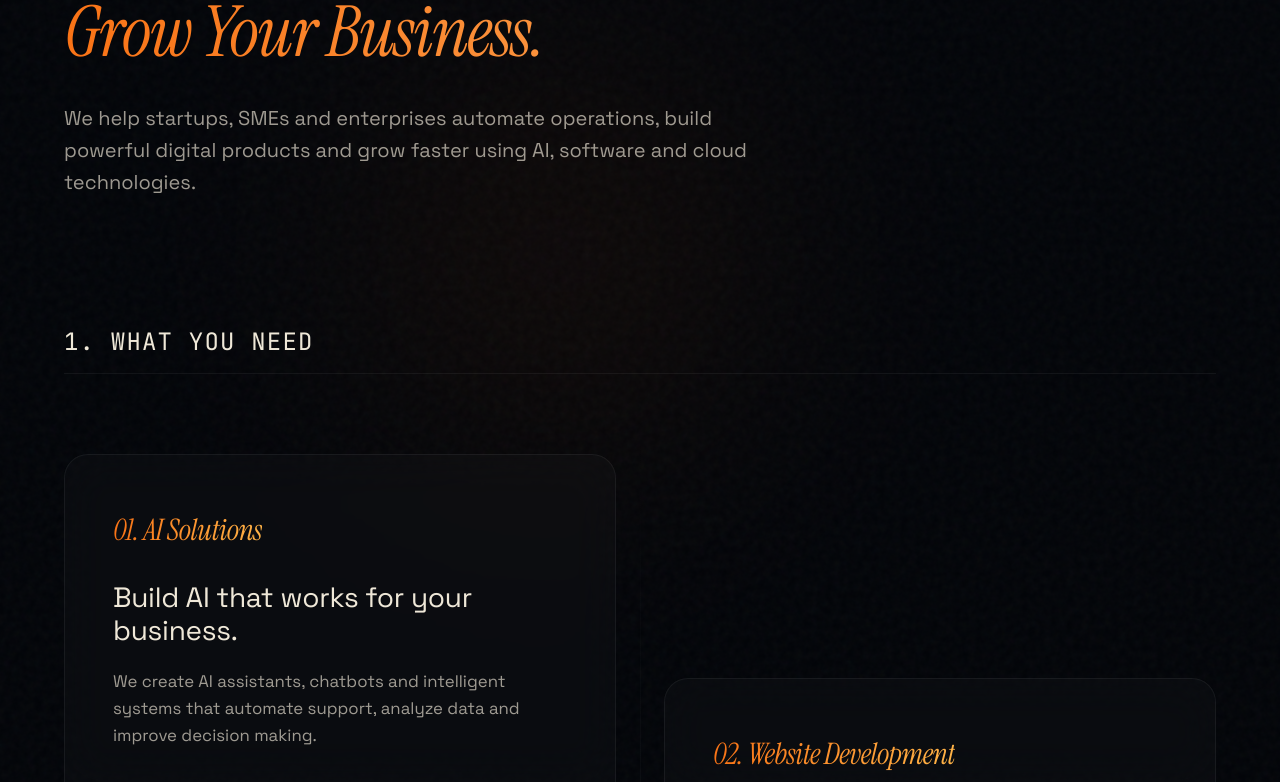
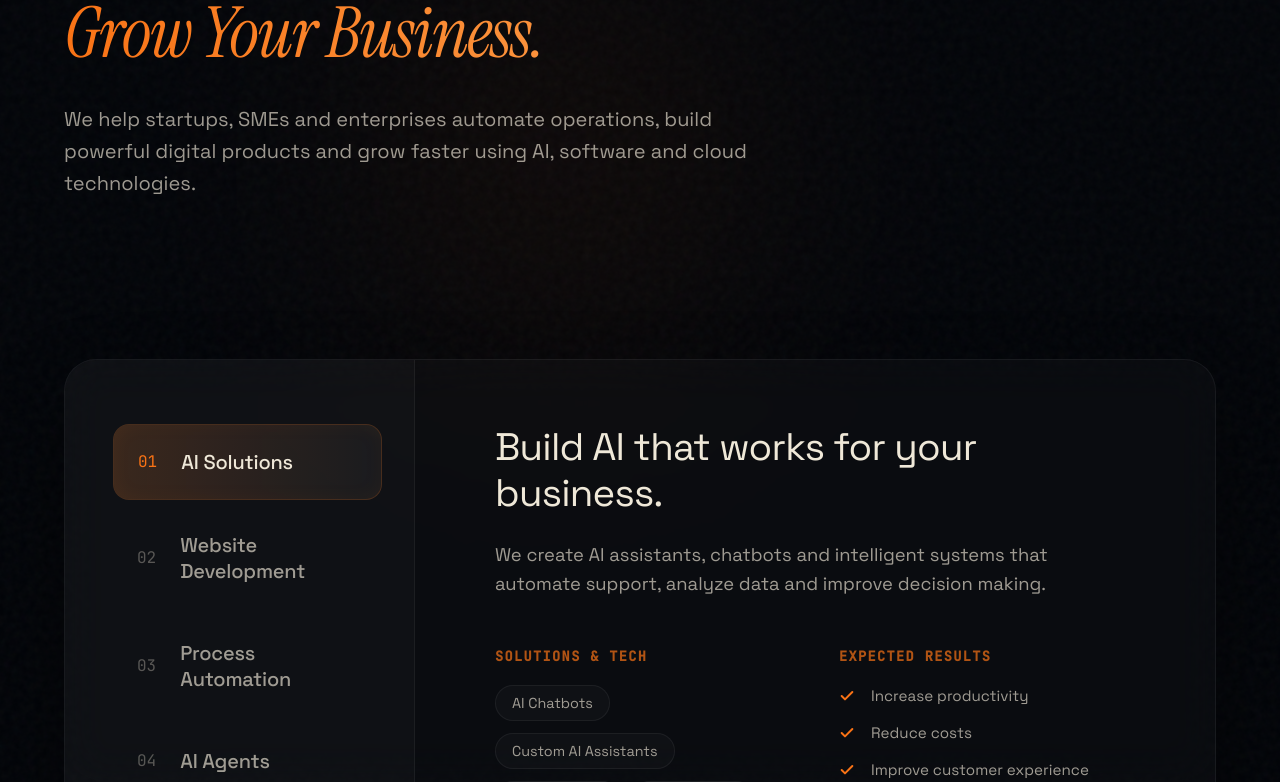
Before and after one commit to KesariX/KesariX-Technology, a React (Vite) app: page / in a window 1280 px wide. Shown: the part 2018-2800 px from the top of the page. Built offline with nearby package versions, Linux system fonts and the light colour scheme.

Commit message:
Enhance hero section typography and redesign capabilities component for mobile and desktop

```diff
--- a/src/components/Capabilities/Capabilities.jsx
+++ b/src/components/Capabilities/Capabilities.jsx
@@ -1,4 +1,4 @@
-import { useRef, useEffect } from 'react'
+import { useRef, useEffect, useState } from 'react'
 import gsap from 'gsap'
 import ScrollTrigger from 'gsap/ScrollTrigger'
 import './CapabilitiesPremium.css'
@@ -121,7 +121,8 @@ const WHY_US = [
 
 export default function Capabilities() {
   const sectionRef = useRef(null)
-  const cardsRef = useRef([])
+  const [activeIndex, setActiveIndex] = useState(0)
+  const contentRef = useRef(null)
 
   useEffect(() => {
     const ctx = gsap.context(() => {
@@ -165,24 +166,14 @@ export default function Capabilities() {
         "-=0.8"
       )
 
-      // Cards Reveal
-      cardsRef.current.forEach((card, index) => {
-        if (!card) return;
-
-        gsap.fromTo(card,
+      // Split Showcase Reveal
+      gsap.fromTo('.cp-split-showcase',
         { opacity: 0, y: 100 },
         {
-            opacity: 1,
-            y: 0,
-            duration: 1.2,
-            ease: 'expo.out',
-            scrollTrigger: {
-              trigger: card,
-              start: 'top 85%',
-            }
+          opacity: 1, y: 0, duration: 1.2, ease: 'expo.out',
+          scrollTrigger: { trigger: '.cp-split-showcase', start: 'top 85%' }
         }
       )
-      })
 
       // Level 2 & 3 Reveals
       gsap.utils.toArray('.cp-fade-up').forEach(el => {
@@ -199,14 +190,18 @@ export default function Capabilities() {
     return () => ctx.revert()
   }, [])
 
-  const handleMouseMove = (e, cardElement) => {
-    if (!cardElement) return;
-    const rect = cardElement.getBoundingClientRect()
-    const x = e.clientX - rect.left
-    const y = e.clientY - rect.top
-    cardElement.style.setProperty('--mouse-x', `${x}px`)
-    cardElement.style.setProperty('--mouse-y', `${y}px`)
+  // Animate content change
+  useEffect(() => {
+    if (contentRef.current) {
+      gsap.fromTo(contentRef.current,
+        { opacity: 0, y: 20 },
+        { opacity: 1, y: 0, duration: 0.5, ease: 'power2.out' }
+      )
     }
+  }, [activeIndex])
+
+  const activeService = SERVICES[activeIndex]
+  const ActiveIcon = activeService.icon
 
   return (
     <section className="capabilities-premium" id="capabilities" ref={sectionRef}>
@@ -236,75 +231,88 @@ export default function Capabilities() {
           </p>
         </div>
 
-        {/* Level 1: What You Need (Service Cards) */}
-        <div className="cp-level">
-          <h3 className="cp-level__title cp-fade-up">1. What You Need</h3>
-          <div className="cp-grid">
-            <div className="cp-grid__line cp-grid__line--v" aria-hidden="true" />
-            {SERVICES.map((s, i) => {
-              const Icon = s.icon;
-              return (
-                <div
-                  className={`cp-card-biz ${i % 2 !== 0 ? 'cp-card-biz--offset' : ''}`}
+        {/* Level 1: What You Need (Interactive Split Layout for Desktop) */}
+        <div className="cp-level cp-desktop-only">
+          <div className="cp-split-showcase">
+            <div className="cp-split-left">
+              {SERVICES.map((s, i) => (
+                <button
                   key={i}
-                  ref={el => cardsRef.current[i] = el}
-                  onMouseMove={(e) => handleMouseMove(e, cardsRef.current[i])}
+                  className={`cp-split-tab ${activeIndex === i ? 'active' : ''}`}
+                  onClick={() => setActiveIndex(i)}
+                  onMouseEnter={() => setActiveIndex(i)}
+                  aria-selected={activeIndex === i}
                 >
-                  <div className="cp-card-biz__glow" aria-hidden="true" />
+                  <span className="cp-tab-num">{s.num}</span>
+                  <span className="cp-tab-label">{s.category}</span>
+                </button>
+              ))}
+            </div>
 
-                  <div className="cp-card-biz__inner">
-                    <div className="cp-card-biz__content">
-                      <div className="cp-card-biz__header">
-                        <div className="cp-card-biz__meta">
-                          <span className="cp-card-biz__category">{s.num}. {s.category}</span>
+            <div className="cp-split-right" ref={contentRef}>
+              <div className="cp-sc-header">
+                <h3 className="cp-sc-headline">{activeService.headline}</h3>
+              </div>
+              <p className="cp-sc-desc">{activeService.desc}</p>
+
+              <div className="cp-sc-details">
+                <div className="cp-sc-col">
+                  <h4 className="cp-sc-title">Solutions & Tech</h4>
+                  <div className="cp-sc-tags">
+                    {activeService.benefits.map((tag, idx) => (
+                      <span className="cp-sc-tag" key={idx}>{tag}</span>
+                    ))}
                   </div>
                 </div>
 
-                      <h4 className="cp-card-biz__headline">{s.headline}</h4>
-                      <p className="cp-card-biz__desc">{s.desc}</p>
-
-                      <div className="cp-card-biz__lists">
-                        <div className="cp-list-group">
-                          <h5>Business Problems We Solve</h5>
-                          <ul>
-                            {s.problems.map((prob, idx) => (
-                              <li key={idx}><Icons.Check /> {prob}</li>
-                            ))}
-                          </ul>
-                        </div>
-                        <div className="cp-list-group">
-                          <h5>Deliverables</h5>
-                          <ul>
-                            {s.deliverables.map((del, idx) => (
-                              <li key={idx}><span className="cp-bullet">•</span> {del}</li>
+                <div className="cp-sc-col">
+                  <h4 className="cp-sc-title">Expected Results</h4>
+                  <ul className="cp-sc-list">
+                    {activeService.results.map((res, idx) => (
+                      <li key={idx}><Icons.Check /> {res}</li>
                     ))}
                   </ul>
                 </div>
               </div>
 
-                      <div className="cp-card-biz__pills">
-                        <h5>Solutions & Technologies</h5>
-                        <div className="cp-pills-wrap">
-                          {s.benefits.map(tag => (
-                            <span className="cp-pill" key={tag}>{tag}</span>
-                          ))}
-                        </div>
-                      </div>
-
-                      <div className="cp-card-biz__results">
-                        <h5>Expected Results:</h5>
-                        <p>{s.results.join(' • ')}</p>
-                      </div>
-
-                      <a href={s.link} className="cp-card-biz__cta" aria-label={`Learn more about ${s.category}`}>
-                        <span>Let's Build This</span>
+              <div className="cp-sc-action">
+                <a href={activeService.link} className="cp-sc-cta">
+                  <span>Explore {activeService.category}</span>
                   <Icons.ArrowRight />
                 </a>
               </div>
             </div>
           </div>
-              )
-            })}
+        </div>
+
+        {/* Level 1: What You Need (Simple Cards for Mobile) */}
+        <div className="cp-level cp-mobile-only">
+          <div className="cp-mobile-cards">
+            {SERVICES.map((s, i) => (
+              <div className="cp-mobile-card cp-fade-up" key={i}>
+                <div className="cp-mc-watermark" aria-hidden="true">{s.num}</div>
+                <div className="cp-mc-content">
+                  <div className="cp-mc-header">
+                    <span className="cp-mc-num">{s.num}</span>
+                    <span className="cp-mc-cat">{s.category}</span>
+                  </div>
+                  <h3 className="cp-mc-headline">{s.headline}</h3>
+                  <p className="cp-mc-desc">{s.desc}</p>
+
+                  <div className="cp-mc-tags">
+                    {s.benefits.slice(0, 3).map((tag, idx) => (
+                      <span className="cp-mc-tag" key={idx}>{tag}</span>
+                    ))}
+                    {s.benefits.length > 3 && <span className="cp-mc-tag">+{s.benefits.length - 3} more</span>}
+                  </div>
+
+                  <a href={s.link} className="cp-mc-cta">
+                    <span>Learn More</span>
+                    <Icons.ArrowRight />
+                  </a>
+                </div>
+              </div>
+            ))}
           </div>
         </div>
 
--- a/src/components/Capabilities/CapabilitiesPremium.css
+++ b/src/components/Capabilities/CapabilitiesPremium.css
@@ -123,106 +123,134 @@
   text-transform: uppercase;
 }
 
-/* ── Asymmetrical Grid (Level 1) ── */
-.cp-grid {
+/* ── Split Showcase Layout (Level 1) ── */
+.cp-split-showcase {
+  display: grid;
+  grid-template-columns: 1fr;
+  gap: 3rem;
+  background: var(--surface-1);
+  border: 1px solid var(--border-subtle);
+  border-radius: 32px;
+  padding: 2rem;
+  box-shadow: 0 40px 80px rgba(0, 0, 0, 0.4);
   position: relative;
-  display: grid;
-  grid-template-columns: repeat(2, 1fr);
-  gap: 3rem;
-  padding-top: 2rem;
-}
-
-.cp-grid__line--v {
-  position: absolute;
-  top: 0;
-  bottom: 0;
-  left: 50%;
-  width: 1px;
-  background: linear-gradient(180deg, transparent, var(--border-dim), transparent);
-  display: none;
+  overflow: hidden;
+  backdrop-filter: blur(24px);
+  -webkit-backdrop-filter: blur(24px);
+  margin-top: 2rem;
 }
 
 @media (min-width: 1024px) {
-  .cp-grid__line--v {
-    display: block;
-  }
-  .cp-card-biz--offset {
-    margin-top: 14rem;
+  .cp-split-showcase {
+    grid-template-columns: 350px 1fr;
+    padding: 0;
+    gap: 0;
   }
 }
 
-@media (max-width: 1023px) {
-  .cp-grid {
-    grid-template-columns: 1fr;
-    gap: 2rem;
+.cp-split-left {
+  display: flex;
+  flex-direction: column;
+  gap: 0.5rem;
+  padding: 2rem;
+  border-right: 1px solid transparent;
+  background: rgba(255, 255, 255, 0.02);
+}
+
+@media (min-width: 1024px) {
+  .cp-split-left {
+    padding: 4rem 2rem 4rem 3rem;
+    border-right: 1px solid var(--border-subtle);
   }
 }
 
-/* Business Card (Level 1) */
-.cp-card-biz {
-  --mouse-x: 50%;
-  --mouse-y: 50%;
+.cp-split-tab {
+  background: transparent;
+  border: none;
+  text-align: left;
+  padding: 1.5rem;
+  border-radius: 16px;
+  cursor: pointer;
+  display: flex;
+  align-items: center;
+  gap: 1.5rem;
+  transition: all 0.4s cubic-bezier(0.16, 1, 0.3, 1);
+  color: var(--text-mid);
   position: relative;
-  background: var(--surface-1);
-  backdrop-filter: blur(24px);
-  -webkit-backdrop-filter: blur(24px);
-  border: 1px solid var(--border-subtle);
-  border-radius: 24px;
   overflow: hidden;
-  transition: all 0.5s cubic-bezier(0.16, 1, 0.3, 1);
 }
 
-.cp-card-biz:hover {
-  transform: scale(1.02) translateY(-4px);
-  border-color: rgba(249, 115, 22, 0.3);
-  box-shadow: 0 30px 60px rgba(0,0,0,0.4), 0 0 40px rgba(249, 115, 22, 0.08);
+.cp-split-tab::before {
+  content: '';
+  position: absolute;
+  inset: 0;
+  background: linear-gradient(90deg, rgba(249, 115, 22, 0.15), transparent);
+  opacity: 0;
+  transition: opacity 0.4s ease;
+  z-index: 0;
 }
 
-/* Mouse Reactive Glow inside the card */
-.cp-card-biz__glow {
-  position: absolute;
-  inset: 0;
-  background: radial-gradient(
-    600px circle at var(--mouse-x) var(--mouse-y),
-    var(--electric-glow),
-    transparent 40%
-  );
-  opacity: 0;
-  transition: opacity 0.5s ease;
-  pointer-events: none;
+.cp-split-tab:hover {
+  color: var(--bone);
+  background: rgba(255, 255, 255, 0.03);
+}
+
+.cp-split-tab.active {
+  color: var(--bone);
+  background: var(--surface-2);
+  border: 1px solid rgba(249, 115, 22, 0.2);
+  box-shadow: inset 0 0 20px rgba(249, 115, 22, 0.05);
+}
+
+.cp-split-tab.active::before {
+  opacity: 1;
+}
+
+.cp-split-tab > * {
+  position: relative;
   z-index: 1;
 }
 
-.cp-card-biz:hover .cp-card-biz__glow {
-  opacity: 1;
+.cp-tab-num {
+  font-family: var(--f-mono);
+  font-size: 1rem;
+  opacity: 0.5;
+  transition: opacity 0.3s ease;
 }
 
-.cp-card-biz__inner {
-  position: relative;
-  z-index: 2;
+.cp-split-tab.active .cp-tab-num {
+  opacity: 1;
+  color: var(--electric);
+}
+
+.cp-tab-label {
+  font-family: var(--f-sans);
+  font-size: 1.25rem;
+  font-weight: 500;
+  letter-spacing: -0.01em;
+}
+
+.cp-split-right {
+  padding: 2rem;
   display: flex;
   flex-direction: column;
+  justify-content: center;
 }
 
-.cp-card-biz__content {
-  padding: 3.5rem 3rem;
-}
-
-@media (max-width: 1023px) {
-  .cp-card-biz__content {
-    padding: 2.5rem 1.5rem;
+@media (min-width: 1024px) {
+  .cp-split-right {
+    padding: 4rem 5rem;
   }
 }
 
-/* Card Content Details */
-.cp-card-biz__header {
+.cp-sc-header {
   display: flex;
   align-items: center;
   gap: 1.5rem;
-  margin-bottom: 2rem;
+  margin-bottom: 1.5rem;
 }
 
-.cp-card-biz__icon-wrap {
+.cp-sc-icon {
   width: 64px;
   height: 64px;
   border-radius: 16px;
@@ -232,100 +260,60 @@
   align-items: center;
   justify-content: center;
   border: 1px solid rgba(249, 115, 22, 0.2);
+  box-shadow: 0 10px 30px rgba(249, 115, 22, 0.1);
 }
 
-.cp-card-biz__category {
-  font-family: var(--f-serif);
-  font-style: italic;
-  font-size: 1.85rem;
-  font-weight: 300;
-  background: linear-gradient(90deg, var(--electric) 0%, #ffb347 100%);
-  -webkit-background-clip: text;
-  -webkit-text-fill-color: transparent;
-  display: inline-block;
+.cp-sc-headline {
+  font-family: var(--f-sans);
+  font-size: clamp(1.75rem, 3vw, 2.5rem);
+  font-weight: 400;
+  color: var(--bone);
+  line-height: 1.2;
   letter-spacing: -0.02em;
 }
 
-.cp-card-biz__headline {
+.cp-sc-desc {
   font-family: var(--f-sans);
-  font-size: 1.75rem;
-  font-weight: 400;
-  margin-bottom: 1.25rem;
-  line-height: 1.2;
-  letter-spacing: -0.01em;
-  color: var(--bone);
+  font-size: 1.15rem;
+  color: var(--text-mid);
+  line-height: 1.6;
+  margin-bottom: 3rem;
+  max-width: 600px;
 }
 
-.cp-card-biz__desc {
-  font-family: var(--f-sans);
-  color: var(--text-mid);
-  font-size: 1.05rem;
-  line-height: 1.6;
-  margin-bottom: 2.5rem;
-}
-
-.cp-card-biz__lists {
+.cp-sc-details {
   display: grid;
   grid-template-columns: 1fr;
-  gap: 2rem;
-  margin-bottom: 2.5rem;
+  gap: 3rem;
+  margin-bottom: 3rem;
 }
 
 @media (min-width: 640px) {
-  .cp-card-biz__lists {
+  .cp-sc-details {
     grid-template-columns: 1fr 1fr;
   }
 }
 
-.cp-list-group h5, .cp-card-biz__pills h5 {
+.cp-sc-title {
   font-family: var(--f-mono);
-  color: var(--bone);
-  font-size: 0.75rem;
+  color: var(--electric);
+  font-size: 0.85rem;
   text-transform: uppercase;
   letter-spacing: 0.1em;
   margin-bottom: 1.25rem;
   opacity: 0.7;
 }
 
-.cp-list-group ul {
-  list-style: none;
-  padding: 0;
-  margin: 0;
-  display: flex;
-  flex-direction: column;
-  gap: 0.75rem;
-}
-
-.cp-list-group li {
-  font-family: var(--f-sans);
-  color: var(--text-mid);
-  font-size: 0.95rem;
-  display: flex;
-  align-items: flex-start;
-  gap: 0.75rem;
-  line-height: 1.4;
-}
-
-.cp-icon-check, .cp-bullet {
-  color: var(--electric);
-  flex-shrink: 0;
-  margin-top: 3px;
-}
-
-.cp-card-biz__pills {
-  margin-bottom: 2.5rem;
-}
-
-.cp-pills-wrap {
+.cp-sc-tags {
   display: flex;
   flex-wrap: wrap;
   gap: 0.75rem;
 }
 
-.cp-pill {
-  font-family: var(--f-mono);
-  font-size: 0.8rem;
-  padding: 0.4rem 0.8rem;
+.cp-sc-tag {
+  font-family: var(--f-sans);
+  font-size: 0.9rem;
+  padding: 0.5rem 1rem;
   background: var(--surface-1);
   border: 1px solid var(--border-subtle);
   border-radius: 100px;
@@ -333,64 +321,201 @@
   transition: all 0.3s ease;
 }
 
-.cp-card-biz:hover .cp-pill {
+.cp-sc-tag:hover {
   border-color: rgba(249, 115, 22, 0.3);
   background: rgba(249, 115, 22, 0.05);
   color: var(--bone);
 }
 
-.cp-card-biz__results {
-  margin-bottom: 2.5rem;
-  padding: 1.25rem 1.5rem;
-  background: var(--surface-1);
-  border-radius: 12px;
-  border: 1px solid var(--border-subtle);
-  border-left: 3px solid var(--electric);
+.cp-sc-list {
+  list-style: none;
+  padding: 0;
+  margin: 0;
+  display: flex;
+  flex-direction: column;
+  gap: 1rem;
 }
 
-.cp-card-biz__results h5 {
-  font-family: var(--f-mono);
-  color: var(--electric);
-  font-size: 0.8rem;
-  text-transform: uppercase;
-  letter-spacing: 0.05em;
-  margin-bottom: 0.5rem;
+.cp-sc-list li {
+  font-family: var(--f-sans);
+  color: var(--text-mid);
+  font-size: 0.95rem;
+  display: flex;
+  align-items: flex-start;
+  gap: 1rem;
+  line-height: 1.4;
 }
 
-.cp-card-biz__results p {
-  font-family: var(--f-sans);
-  color: var(--bone);
-  font-size: 0.95rem;
-  font-weight: 400;
-  line-height: 1.5;
+.cp-sc-list li .cp-icon-check {
+  color: var(--electric);
+  flex-shrink: 0;
+  margin-top: 3px;
 }
 
-.cp-card-biz__cta {
+.cp-sc-action {
+  margin-top: auto;
+  padding-top: 2rem;
+  border-top: 1px solid var(--border-dim);
+}
+
+.cp-sc-cta {
   display: inline-flex;
   align-items: center;
   gap: 0.75rem;
-  color: var(--bone);
-  text-decoration: none;
   font-family: var(--f-mono);
   font-weight: 500;
   text-transform: uppercase;
   letter-spacing: 0.1em;
+  color: var(--bone);
+  text-decoration: none;
   font-size: 0.85rem;
-  padding: 1rem 0;
   transition: color 0.3s ease;
 }
 
-.cp-card-biz__cta:hover {
+.cp-sc-cta:hover {
   color: var(--electric);
 }
 
-.cp-card-biz__cta:hover .cp-icon-arrow {
+.cp-sc-cta:hover .cp-icon-arrow {
   transform: translateX(6px);
 }
 
 .cp-icon-arrow {
   transition: transform 0.4s cubic-bezier(0.16, 1, 0.3, 1);
 }
+
+/* ── Responsive Visibility ── */
+.cp-mobile-only {
+  display: none;
+}
+
+@media (max-width: 1023px) {
+  .cp-desktop-only {
+    display: none;
+  }
+  .cp-mobile-only {
+    display: block;
+  }
+}
+
+/* ── Mobile Simple Cards Layout ── */
+.cp-mobile-cards {
+  display: flex;
+  flex-direction: column;
+  gap: 1.5rem;
+}
+
+.cp-mobile-card {
+  position: relative;
+  background: linear-gradient(145deg, rgba(255, 255, 255, 0.03) 0%, rgba(255, 255, 255, 0.01) 100%);
+  border: 1px solid rgba(255, 255, 255, 0.05);
+  box-shadow: inset 0 1px 1px rgba(255, 255, 255, 0.1), 0 20px 40px rgba(0, 0, 0, 0.2);
+  border-radius: 24px;
+  overflow: hidden;
+  backdrop-filter: blur(24px);
+  -webkit-backdrop-filter: blur(24px);
+}
+
+.cp-mc-watermark {
+  position: absolute;
+  top: -20px;
+  right: -10px;
+  font-family: var(--f-serif);
+  font-style: italic;
+  font-size: 8rem;
+  line-height: 1;
+  color: rgba(255, 255, 255, 0.03);
+  z-index: 0;
+  pointer-events: none;
+  user-select: none;
+}
+
+.cp-mc-content {
+  position: relative;
+  z-index: 1;
+  padding: 2.5rem 2rem;
+  display: flex;
+  flex-direction: column;
+}
+
+.cp-mc-header {
+  display: flex;
+  align-items: center;
+  gap: 1rem;
+  margin-bottom: 1.5rem;
+  border-bottom: 1px solid var(--border-subtle);
+  padding-bottom: 1rem;
+}
+
+.cp-mc-num {
+  font-family: var(--f-mono);
+  font-size: 1rem;
+  color: var(--electric);
+  opacity: 0.8;
+}
+
+.cp-mc-cat {
+  font-family: var(--f-serif);
+  font-style: italic;
+  font-size: 1.5rem;
+  color: var(--bone);
+  letter-spacing: -0.01em;
+}
+
+.cp-mc-headline {
+  font-family: var(--f-sans);
+  font-size: 1.4rem;
+  font-weight: 500;
+  color: var(--bone);
+  line-height: 1.3;
+  margin-bottom: 1rem;
+}
+
+.cp-mc-desc {
+  font-family: var(--f-sans);
+  font-size: 1.05rem;
+  color: var(--text-mid);
+  line-height: 1.6;
+  margin-bottom: 2rem;
+}
+
+.cp-mc-tags {
+  display: flex;
+  flex-wrap: wrap;
+  gap: 0.5rem;
+  margin-bottom: 2.5rem;
+}
+
+.cp-mc-tag {
+  font-family: var(--f-mono);
+  font-size: 0.75rem;
+  padding: 0.4rem 0.8rem;
+  background: rgba(255, 255, 255, 0.03);
+  border: 1px solid var(--border-dim);
+  border-radius: 100px;
+  color: var(--text-mid);
+  text-transform: uppercase;
+  letter-spacing: 0.05em;
+}
+
+.cp-mc-cta {
+  display: inline-flex;
+  align-items: center;
+  gap: 0.75rem;
+  font-family: var(--f-mono);
+  font-weight: 500;
+  text-transform: uppercase;
+  letter-spacing: 0.1em;
+  color: var(--electric);
+  text-decoration: none;
+  font-size: 0.85rem;
+  margin-top: auto;
+}
+
+.cp-mc-cta:hover .cp-icon-arrow {
+  transform: translateX(4px);
+}
+
 
 /* ── Level 2: Outcomes Grid ── */
 .cp-outcomes-grid {
--- a/src/components/Services/CustomAiRagSolutions.jsx
+++ b/src/components/Services/CustomAiRagSolutions.jsx
@@ -156,7 +156,7 @@ export default function CustomAiRagSolutions() {
           </h1>
           <div className="cine-hero-meta cine-hero-bottom">
             <span>Engineering bespoke RAG pipelines and foundation models.</span>
-            <a href="/#contact" className="cine-cta">Inquire Now ↗</a>
+            <a href="/contact" className="cine-cta">Inquire Now ↗</a>
           </div>
         </div>
       </section>
```
Also changed, not shown: src/components/Hero/Hero.css (+52 -2 lines), src/components/Hero/Hero.jsx (+7 -26 lines). Lines whose indentation alone changed are shown as unchanged.
